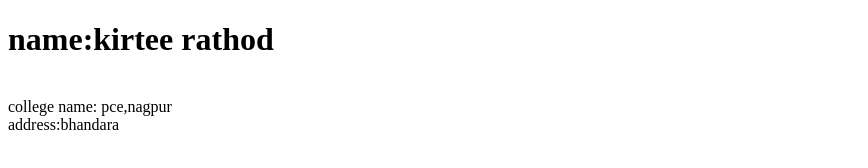
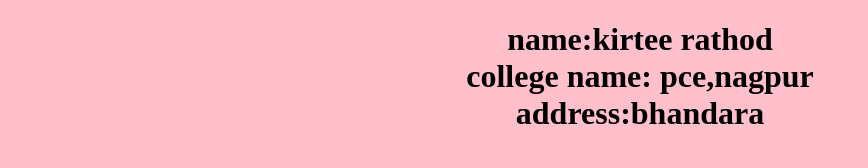
Before and after one commit to Kirteerathod/introduction, a plain HTML site: page index.html in a window 1280 px wide. Shown: the whole page, without its empty margins (0-868 px from the left). Drawn offline with Linux system fonts and the light colour scheme.

Commit message:
color added

```diff
--- a/index.html
+++ b/index.html
@@ -1,11 +1,20 @@
 <!DOCTYPE html>
 <html>
     <head>
-        <title> intro </title>
+        <title> intro </title></head>
+        <style>
+            body{
+                background-color: pink;
+                margin:0;
+            }
+            .info{
+                text-align: center;
+            }
+        </style>
         <body>
-            <h1> name:kirtee rathod </h1> <br>
+            <h1 class="info"> name:kirtee rathod <br>
             college name: pce,nagpur <br>
-            address:bhandara
+            address:bhandara </h1>
         </body>
-    </head>
+
 </html>
```
